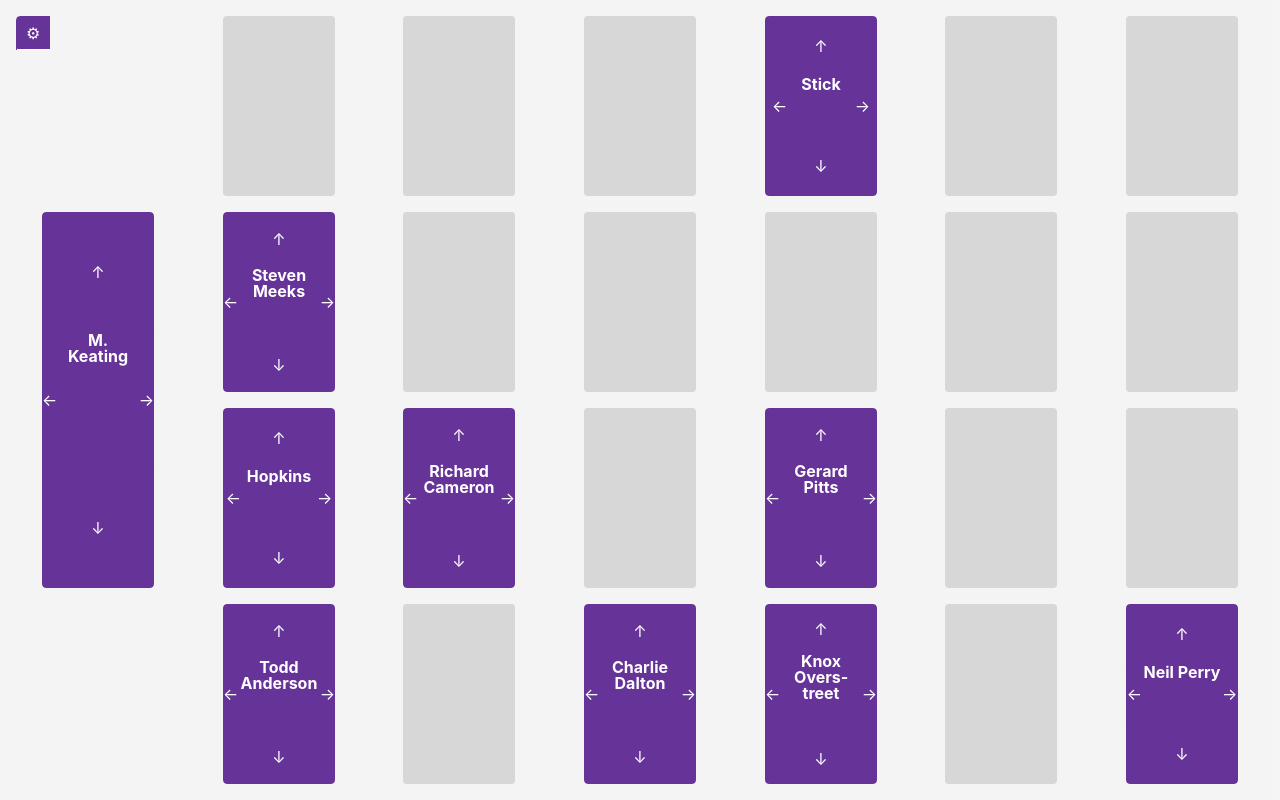
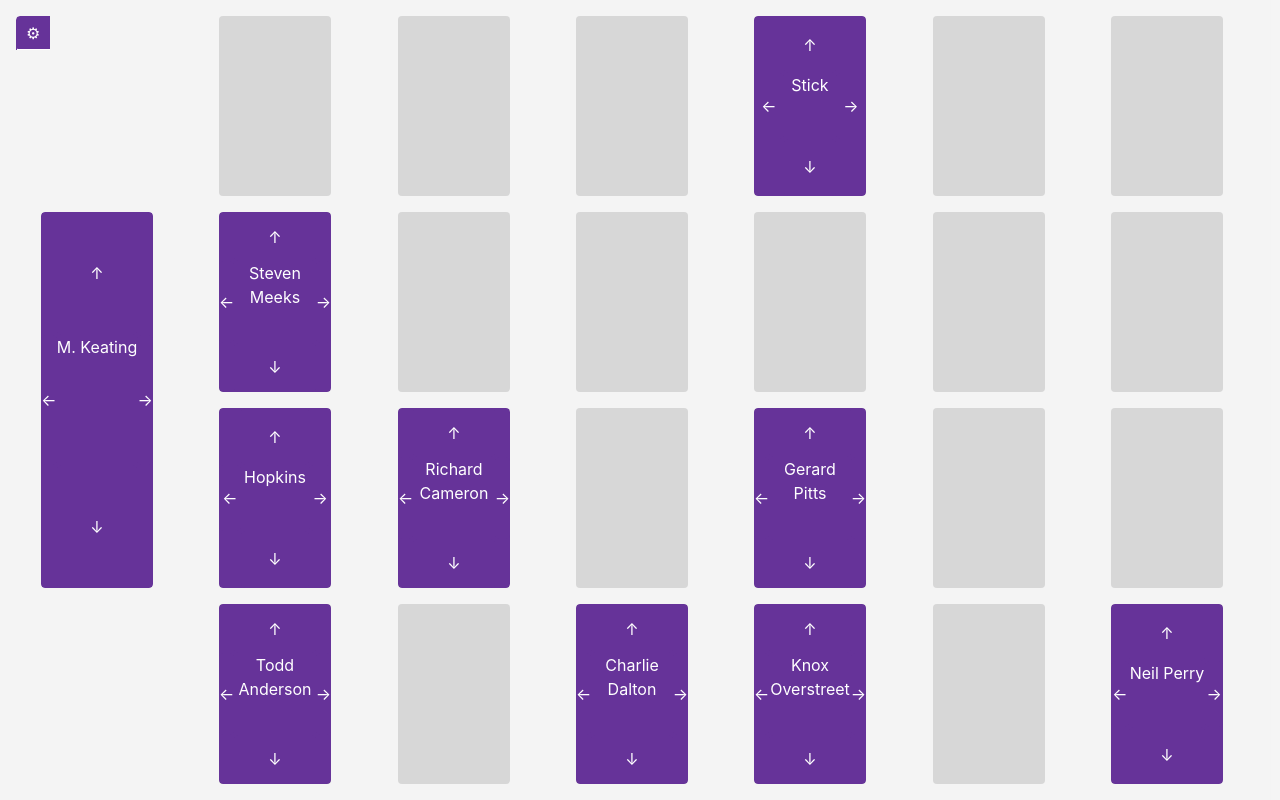
Before and after one commit to ffoodd/plaan, a website: page docs/index.html in a window 1280 px wide. Drawn offline with Linux system fonts and the light colour scheme.

Commit message:
feat: reduce specificity and use subgrid

```diff
--- a/docs/index.html
+++ b/docs/index.html
@@ -26,8 +26,60 @@
         <h1 class="sr-only">Plan de salle du «&nbsp;Cercle des poètes disparus&nbsp;»</h1>
 
 
+          <ul class="no-list no-margin" id="shadow">
 
-          <ul class="room no-list no-margin" id="plan">
+              <li role="presentation"></li>
+
+              <li role="presentation"></li>
+
+              <li role="presentation"></li>
+
+              <li role="presentation"></li>
+
+              <li role="presentation"></li>
+
+              <li role="presentation"></li>
+
+              <li role="presentation"></li>
+
+              <li role="presentation"></li>
+
+              <li role="presentation"></li>
+
+              <li role="presentation"></li>
+
+              <li role="presentation"></li>
+
+              <li role="presentation"></li>
+
+              <li role="presentation"></li>
+
+              <li role="presentation"></li>
+
+              <li role="presentation"></li>
+
+              <li role="presentation"></li>
+
+              <li role="presentation"></li>
+
+              <li role="presentation"></li>
+
+              <li role="presentation"></li>
+
+              <li role="presentation"></li>
+
+              <li role="presentation"></li>
+
+              <li role="presentation"></li>
+
+              <li role="presentation"></li>
+
+              <li role="presentation"></li>
+
+              <li role="presentation"></li>
+
+          </ul>
+          <ul class="no-list no-margin" id="plan">
 
 
 
@@ -550,39 +602,6 @@
               </li>
 
           </ul>
-          <ul class="room no-list no-margin">
-
-              <li role="presentation"></li>
-
-              <li role="presentation"></li>
-
-              <li role="presentation"></li>
-
-              <li role="presentation"></li>
-
-              <li role="presentation"></li>
-
-              <li role="presentation"></li>
-
-              <li role="presentation"></li>
-
-              <li role="presentation"></li>
-
-              <li role="presentation"></li>
-
-              <li role="presentation"></li>
-
-              <li role="presentation"></li>
-
-              <li role="presentation"></li>
-
-              <li role="presentation"></li>
-
-              <li role="presentation"></li>
-
-              <li role="presentation"></li>
-
-          </ul>
 
       </main>
 
--- a/src/scss/_plaan.scss
+++ b/src/scss/_plaan.scss
@@ -3,31 +3,18 @@
 [role="main"] {
   display: grid;
   gap: $gutter;
-  grid-template: repeat(var(--rows, 9), 1fr) / repeat(var(--cols, 16), 1fr);
+  grid-template: repeat(var(--rows, 4), 1fr) / repeat(var(--cols, 7), 1fr);
   height: 100vh;
   margin: 0;
   padding: 1rem;
   width: 100vw;
 }
 
-.room {
+#plan {
   display: contents;
-
-  li {
-    align-items: center;
-    display: flex;
-    font-weight: bold;
-    height: 100%;
-    line-height: 1;
-  }
 
   [style] {
     grid-area: var(--y, 2) / var(--x, 2) / span var(--span, 1) / auto;
-  }
-
-  div {
-    height: 100%;
-    width: 100%;
   }
 
   button {
@@ -35,22 +22,20 @@
     margin: 0;
     padding: 0;
   }
+}
 
-  + .room::after,
-  + .room::before,
+@supports (grid-template-rows: subgrid) {
+  #shadow {
+    display: grid;
+    grid-area: #{1} / #{2} / span var(--rows) / span var(--cols);
+    grid-template-columns: repeat(calc(var(--cols) - 1), 1fr);
+    grid-template-rows: subgrid;
+
     [role="presentation"] {
       background: hsla(var(--muted-light), .25);
       border-radius: .25rem;
-    content: "";
-    justify-self: center;
+      transform: translateX(-.5rem);
     }
-
-  + .room::after {
-    grid-area: 1 / 1;
-  }
-
-  + .room::before {
-    grid-area: var(--rows) / 1;
   }
 }
 
@@ -62,6 +47,7 @@
     "↖ ↑ ↗"
     "← • →"
     "↙ ↓ ↘";
+  height: 100%;
   margin: auto;
 
   &:hover,
@@ -70,6 +56,15 @@
 
     button {
       background-color: hsl(var(--accent-dark));
+    }
+  }
+
+  h2 {
+    all: unset;
+    color: hsl(var(--contrast));
+    font-size: 1rem;
+    grid-area: •;
+    text-align: center;
   }
 }
 
@@ -89,15 +84,7 @@
   grid-area: ←;
 }
 
-  h2 {
-    all: unset;
-    color: hsl(var(--contrast));
-    font-size: 1rem;
-    grid-area: •;
-    text-align: center;
-  }
-
-  .arrows {
+[class="arrows"] {
   grid-area: ↖ / ↖ / ↘ / ↗ ;
 
   &:focus {
@@ -107,17 +94,6 @@
 
 [data-controls] {
   line-height: 1;
-  }
-}
-
-input[type="number"] {
-  appearance: initial;
-  width: 6ch;
-
-  &:valid:focus,
-  &:invalid:focus {
-    background-image: none;
-  }
 }
 
 aside {
@@ -168,11 +144,10 @@
 }
 
 @media screen and (orientation: landscape) {
-  .room {
-    div,
-    [role="presentation"] {
+  li {
+    height: 100%;
+    margin: auto;
     width: 7rem;
-    }
   }
 
   .table {
```
Also changed, not shown: src/templates/index.html (+6 -7 lines), docs/css/styles.min.css. Lines whose indentation alone changed are shown as unchanged.
